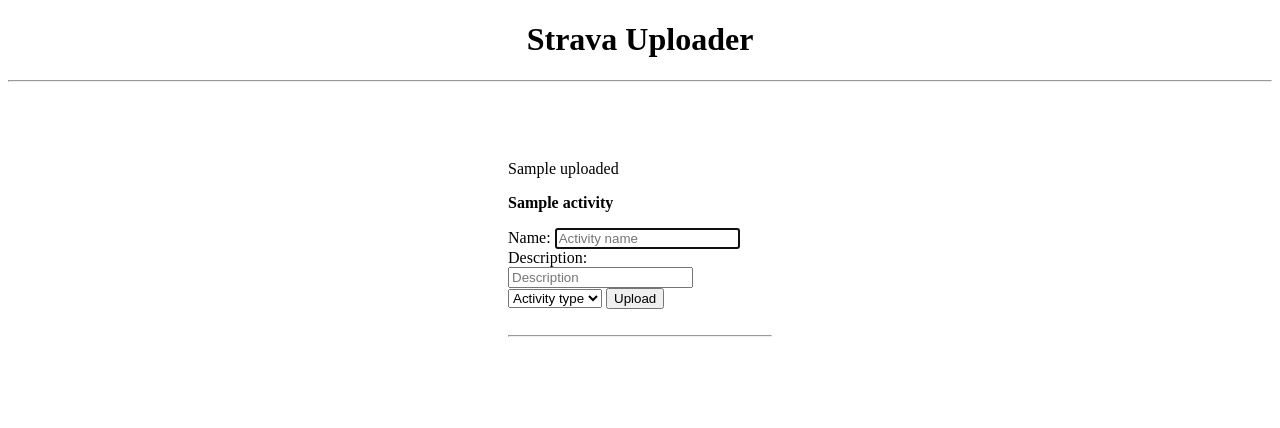
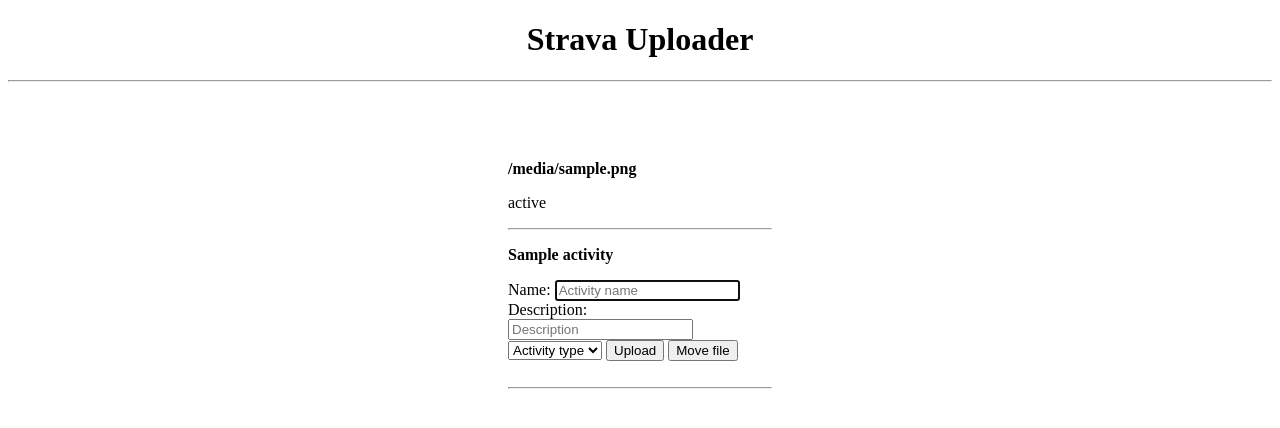
Before and after one commit to giovanebmilani/strava-uploader, a Flask app: template templates/activities.html in a window 1280 px wide. Shown: the top 428 px of the page. Run offline with Flask 2, Linux system fonts and the light colour scheme; the template is opened without the code that fills it: most values are stand-ins (such as "Sample title", 1, 10 or a date in 2020).

Commit message:
Moving files already uploaded or with upload error

```diff
--- a/api/api_upload.py
+++ b/api/api_upload.py
@@ -1,4 +1,4 @@
-from flask import render_template, Blueprint
+from flask import render_template, request, Blueprint
 from app import config
 import requests
 import os
@@ -22,13 +22,16 @@ def _get_new_activities_filenames():
     return new_activities
 
 @api_upload.route('/upload', methods=['POST'])
-def upload(filename):
-    activity = _get_activity_file(filename)
+def upload():
+    activity = _get_activity_file(request.form.get('filename'))
     header = {'Authorization': 'Bearer ' + os.getenv('USER_ACCESS_TOKEN') }
-    param = {'name': 'nome', 'activity_type': 'ride', 'data_type': 'fit'}
+    param = {'name': request.form.get('name'), 'description': request.form.get('description'), 'activity_type': request.form.get('activity_type'), 'data_type': 'fit'}
     file = {'file': activity}
     res = requests.post(config.STRAVA_UPLOAD_URL, headers=header, data=param, files=file)
-    _check_upload(res.json()['id_str'])
+    status = _check_upload(res.json()['id_str'])
+    uploaded.append({'file': request.form.get('filename'), 'status': status})
+    activity.close()
+    _move_file(request.form.get('filename'))
     return activities()
 
 def _get_activity_file(filename):
@@ -42,11 +45,9 @@ def _check_upload(upload_id):
     while True:
         upload = requests.get(config.STRAVA_UPLOAD_URL+'/'+upload_id, headers=header)
         if upload.json()['status'] == 'Your activity is ready.':
-            uploaded.append(upload.json()['status'])
-            return
+            return upload.json()['status']
         elif upload.json()['error'] is not None:
-            uploaded.append(upload.json()['error'])
-            return
+            return upload.json()['error']
         time.sleep(1.5)
 
 def _move_file(filename):
--- a/templates/activities.html
+++ b/templates/activities.html
@@ -7,25 +7,35 @@
 
         {% for activity in uploaded %}
             <div class="activity" style="text-align: left; padding-left:500px; padding-right:500px">
-                <p>{{ uploaded }}</p>
+                <p><strong>{{ activity["file"] }}</strong> </p>
+                <p> {{ activity["status"] }}</p>
+                <hr/>
             </div>
         {% endfor %}
 
         {% for activity in activities %}
             <div class="activity" style="text-align: left; padding-left:500px; padding-right:500px">
-                <form action="/upload" method="post">
+                <form action="/upload" method="post" style="display: inline">
                     <p><strong>{{ activity }}</strong></p>
-                    Name: <input autocomplete="off" autofocus name="name" placeholder="Activity name" type="text">
-                    Description: <input autocomplete="off" autofocus name="description" placeholder="Description" type="text">
-                    <select name="type">
+                    <input type="hidden" name="filename" value={{activity}}>
+
+                    <label for="name">Name:</label>
+                    <input autocomplete="off" autofocus name="name" placeholder="Activity name" type="text">
+                    <label for="description">Description:</label>
+                    <input autocomplete="off" autofocus name="description" placeholder="Description" type="text">
+                    <select name="activity_type">
                         <option disable selected>Activity type</option>
-                        <option>Bike ride</option>
-                        <option>Run</option>
-                        <option>Walk</option>
+                        <option value="ride">Ride</option>
+                        <option value="run">Run</option>
+                        <option value="walk">Walk</option>
                     </select>
                     <input type="submit" value="Upload"/>
-                    <br/><br/><hr/>
                 </form>
+                <form action="/move-file" method="post" style="display: inline">
+                    <input type="hidden" name="filename" value={{activity}}>
+                    <input type="submit" value="Move file"/>
+                </form>
+                <br/><br/><hr/>
             </div>
         {% endfor %}
 
```
Also changed, not shown: api/api_errors.py (added).
